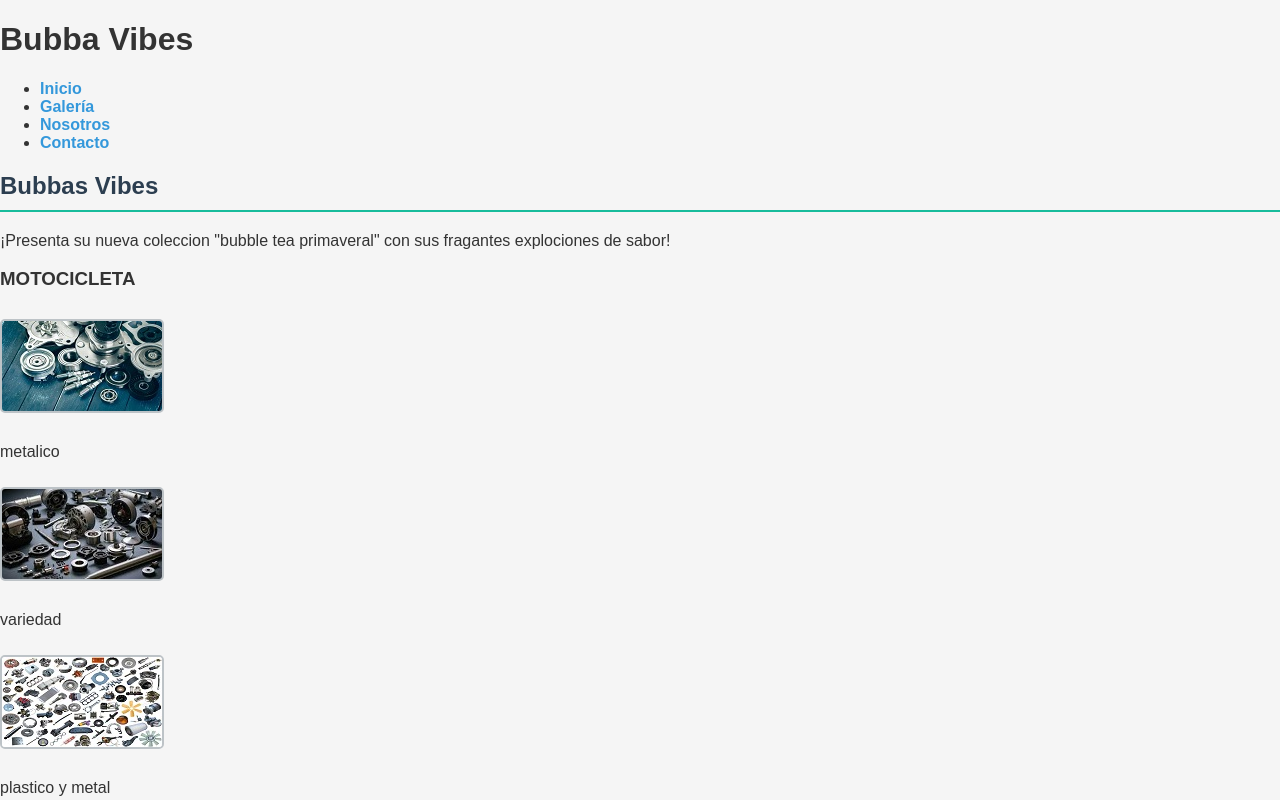
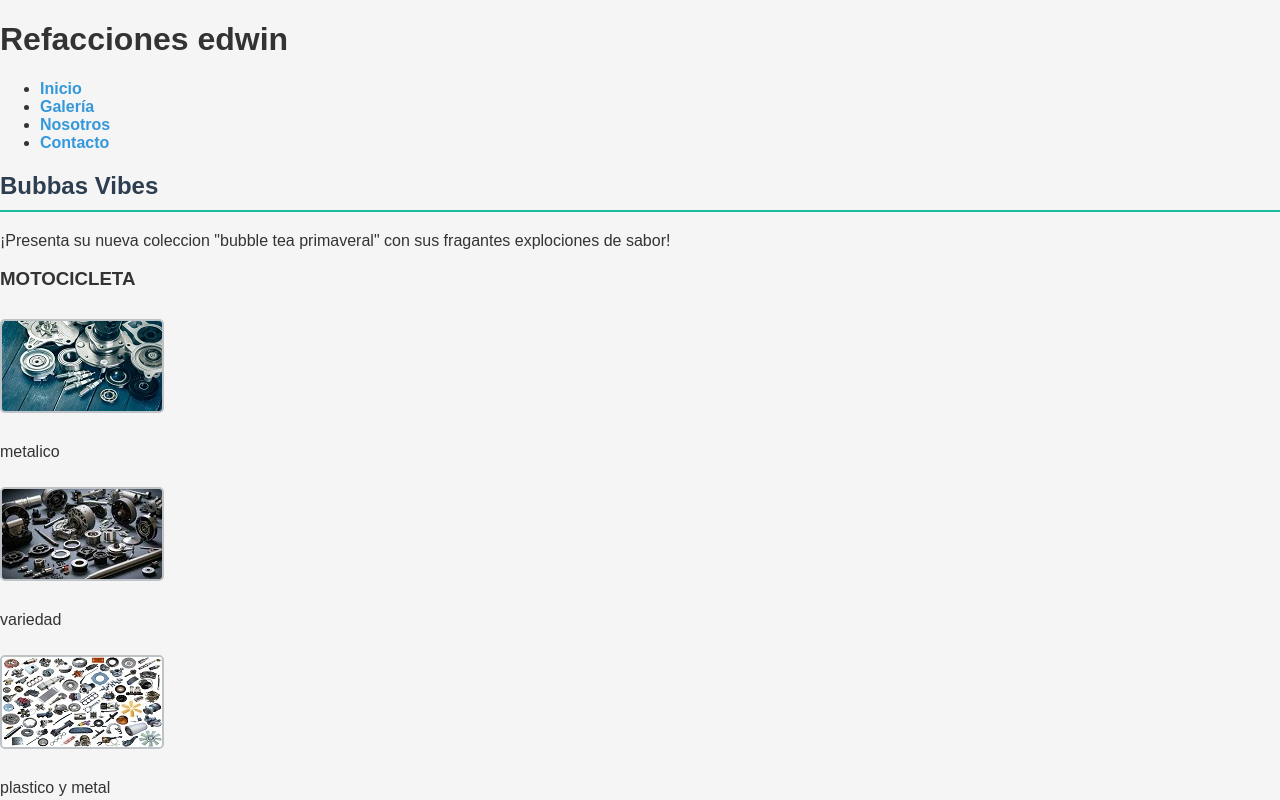
Before and after one commit to edwinelcrack1223/edwin-, a plain HTML site: page GALERIA.html in a window 1280 px wide. Shown: the top 800 px of the page. Drawn offline with Linux system fonts and the light colour scheme.

Commit message:
Update GALERIA.html

```diff
--- a/GALERIA.html
+++ b/GALERIA.html
@@ -7,7 +7,7 @@
  </head>
  <body>
   <div>
-   <h1>Bubba Vibes</h1>
+   <h1>Refacciones edwin</h1>
    <ul id="menu">
     <li><a href="INDEX.html">Inicio</a></li>
     <li><a href="GALERIA.html">Galería</a></li>
```
